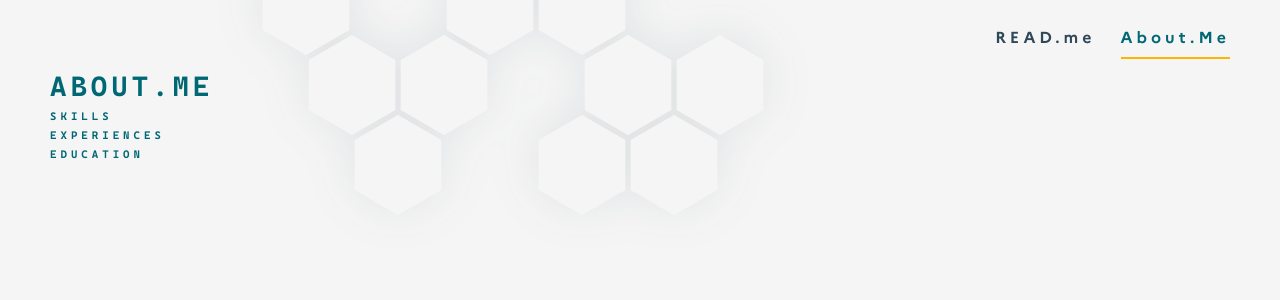
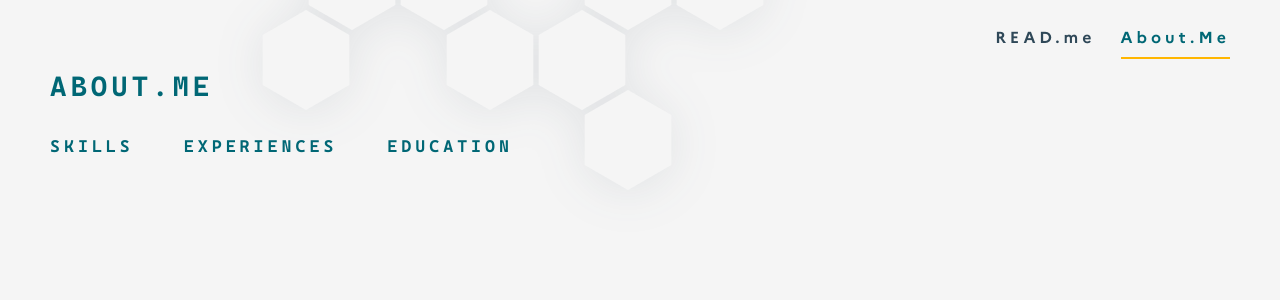
Before and after one commit to MaiaDS/portfolio, a Next.js app: page /aboutme in a window 1280 px wide. Shown: the top 300 px of the page. Built offline with nearby package versions, Linux system fonts and the light colour scheme.

Commit message:
style: style about.me page (skills tab)

```diff
--- a/src/styles/pages/StyledAboutMe.ts
+++ b/src/styles/pages/StyledAboutMe.ts
@@ -5,16 +5,8 @@ export const StyledAboutMe = styled.main`
     > svg {
         position: absolute;
 
-        &:first-of-type {
-            top: ${rem(-125)};
-            left: 20vw;
-        }
-
-        &:last-of-type {
-            right: ${rem(-125)};
-            bottom: ${rem(-50)};
-            transform: scaleY(-1);
-        }
+        top: ${rem(-150)};
+        left: 20vw;
 
         --dropShadowColor: ${({ theme }) => hexToRgba(theme.colors.dark, 0.1)};
         filter: drop-shadow(0px 4px 24px var(--dropShadowColor));
@@ -22,4 +14,40 @@ export const StyledAboutMe = styled.main`
             fill: ${({ theme }) => theme.colors.light};
         }
     }
+
+    > div {
+        position: relative;
+        z-index: 10;
+
+        h1 {
+            margin-bottom: ${({ theme }) => theme.spacing.l};
+        }
+
+        nav {
+            margin-bottom: ${rem(40)};
+
+            ul {
+                display: flex;
+                list-style: none;
+                gap: ${({ theme }) => theme.spacing.xl};
+
+                a {
+                    font-size: ${({ theme }) => theme.fontSizes.h3};
+                    padding-bottom: ${({ theme }) => theme.spacing.xs};
+                    border-bottom: 2px solid transparent;
+                    transition: border-color 0.3s ease-in-out;
+
+                    &.selected {
+                        border-color: ${({ theme }) => theme.colors.secondary};
+                    }
+                }
+            }
+        }
+
+        section {
+            svg {
+                overflow: visible;
+            }
+        }
+    }
 `
```
